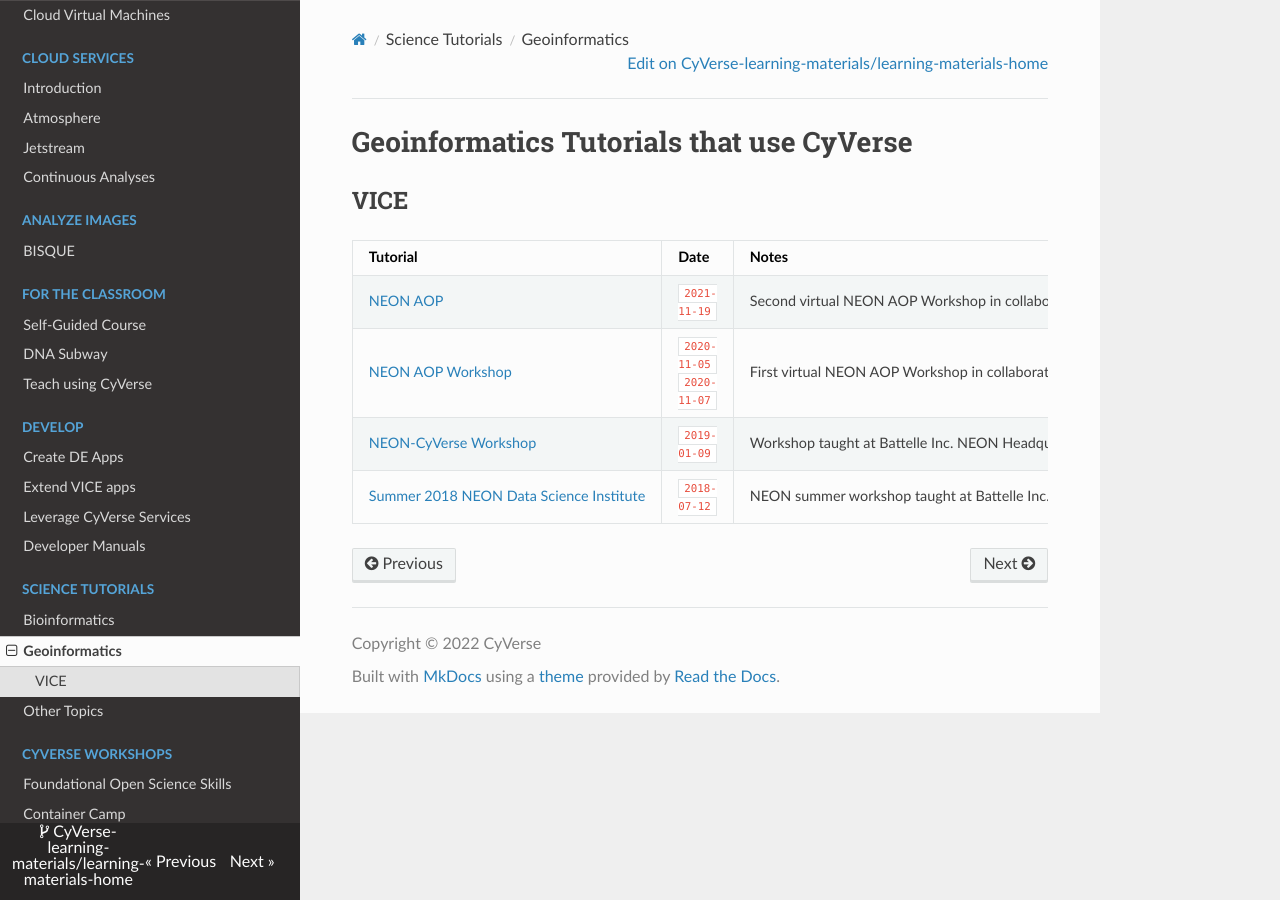
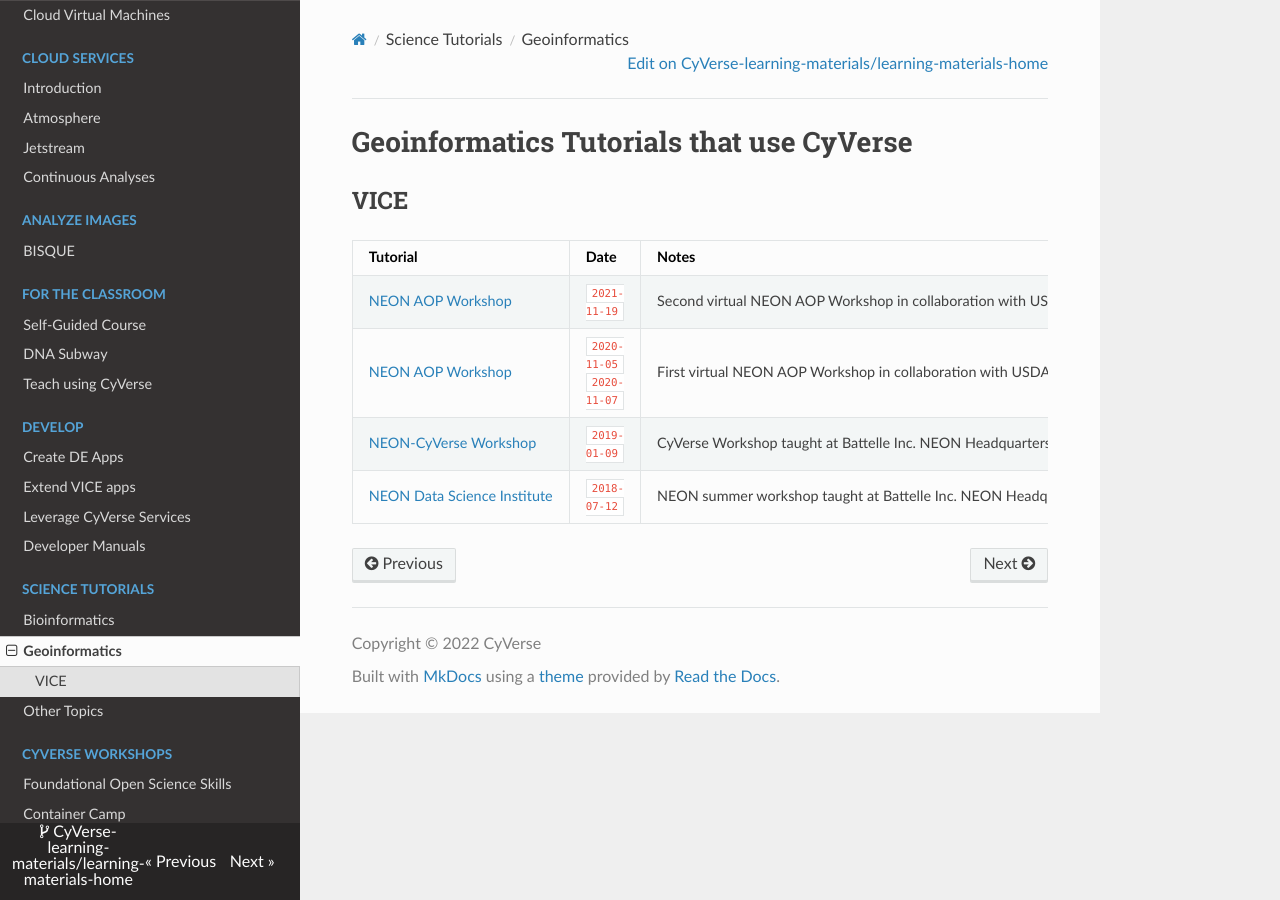
Before and after one commit to CyVerse-learning-materials/learning-materials-home, an MkDocs documentation site: the page built from docs/geoinformatics_tutorials.md, in a window 1280 px wide. Built offline with MkDocs 1.6.1, drawn with Linux system fonts in a browser that asks for light colours; nearby versions of some CDN libraries; a script that is not in the unit is left out.

Commit message:
updated geoinfo tutorials

```diff
--- a/docs/geoinformatics_tutorials.md
+++ b/docs/geoinformatics_tutorials.md
@@ -4,7 +4,7 @@
 
 | Tutorial	| Date | Notes |
 |-----------|------|-------|
-| [NEON AOP](https://cyverse-2021-neon-aop-workshop.readthedocs-hosted.com/en/latest/index.html) | `2021-11-19` | Second virtual NEON AOP Workshop in collaboration with USDA-ARS and UArizona RISE Conference |
+| [NEON AOP Workshop](https://cyverse-2021-neon-aop-workshop.readthedocs-hosted.com/en/latest/index.html) | `2021-11-19` | Second virtual NEON AOP Workshop in collaboration with USDA-ARS and UArizona RISE Conference |
 | [NEON AOP Workshop](https://cyverse-2020-neon-aop-workshop.readthedocs-hosted.com/en/latest/index.html) | `2020-11-05` `2020-11-07` | First virtual NEON AOP Workshop in collaboration with USDA-ARS and UArizona RISE Conference |
-| [NEON-CyVerse Workshop](https://cyverse-neon-workshop-2019.readthedocs-hosted.com/en/latest/index.html) | `2019-01-09` | Workshop taught at Battelle Inc. NEON Headquarters, Boulder CO |
-| [Summer 2018 NEON Data Science Institute](https://cyverse-neon-data-institute-2018.readthedocs-hosted.com/en/latest/index.html) | `2018-07-12`| NEON summer workshop taught at Battelle Inc. NEON Headquarters, Boulder CO |
+| [NEON-CyVerse Workshop](https://cyverse-neon-workshop-2019.readthedocs-hosted.com/en/latest/index.html) | `2019-01-09` | CyVerse Workshop taught at Battelle Inc. NEON Headquarters, Boulder CO |
+| [NEON Data Science Institute](https://cyverse-neon-data-institute-2018.readthedocs-hosted.com/en/latest/index.html) | `2018-07-12`| NEON summer workshop taught at Battelle Inc. NEON Headquarters, Boulder CO |
```
